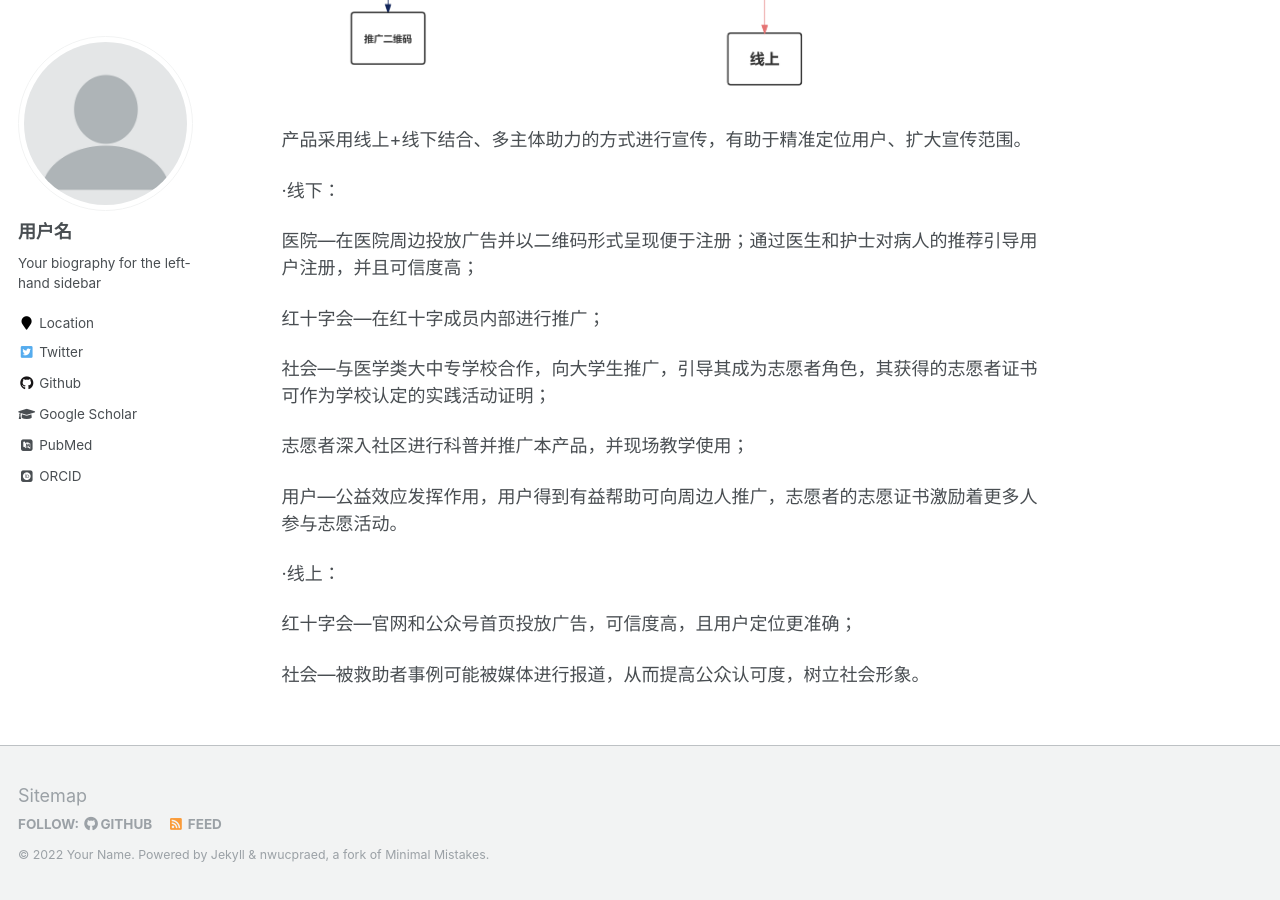
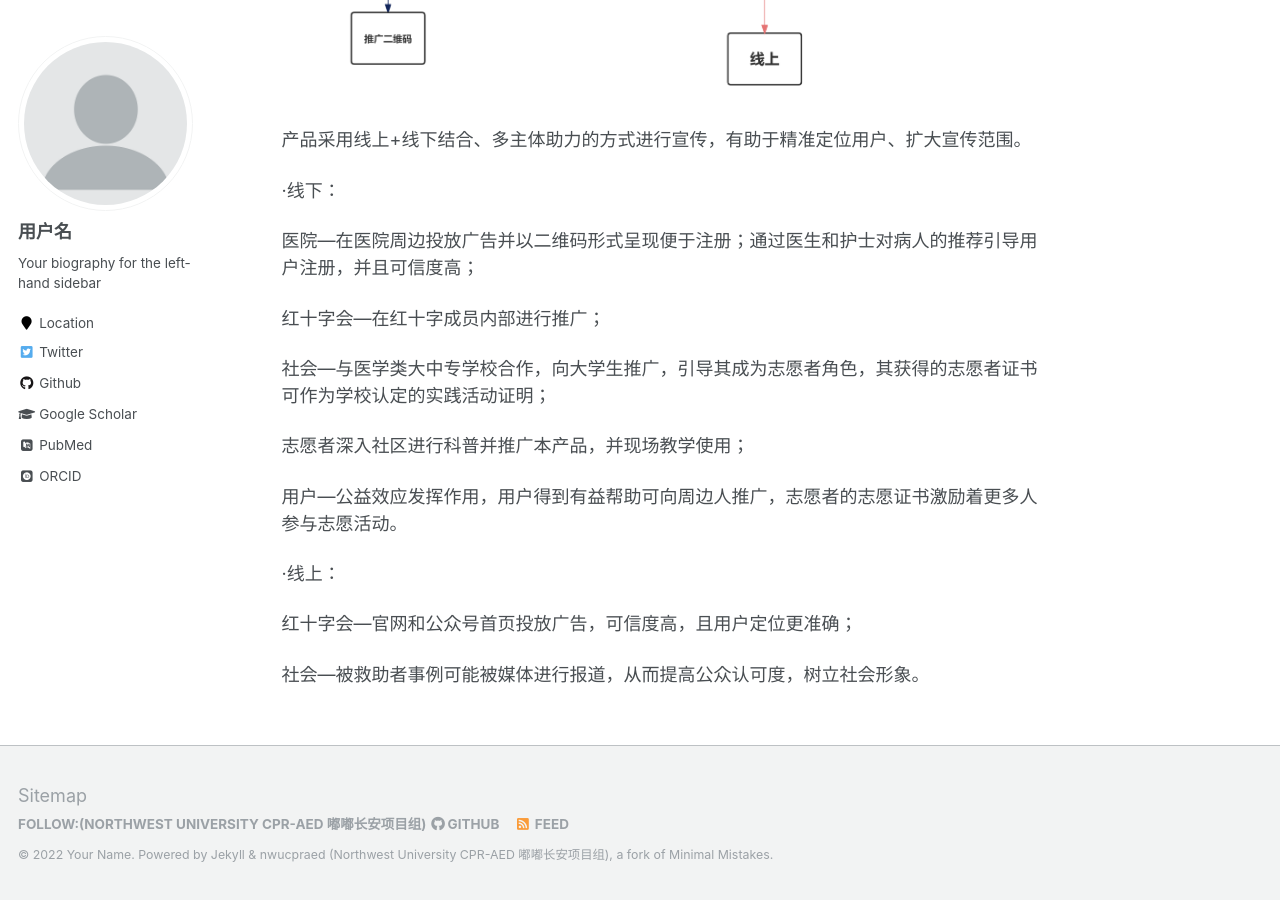
Before and after one commit to nwucpraed/nwucpraed.github.io, a Jekyll site: the page built from _pages/markdown.md, in a window 1280 px wide and 900 px high, scrolled down 9798 px. Built offline with Jekyll 4.4.1, drawn with Linux system fonts in a browser that asks for light colours; some web fonts are replaced.

Commit message:
footer
footer

```diff
--- a/_data/ui-text.yml
+++ b/_data/ui-text.yml
@@ -21,7 +21,7 @@
   comments_title             : "Comments"
   more_label                 : "Learn More"
   related_label              : "You May Also Enjoy"
-  follow_label               : "Follow:"
+  follow_label               : "Follow:(Northwest University CPR-AED 嘟嘟长安项目组)"
   feed_label                 : "Feed"
   powered_by                 : "Powered by"
   website_label              : "Website"
--- a/_includes/footer.html
+++ b/_includes/footer.html
@@ -21,4 +21,4 @@
   </ul>
 </div>
 
-<div class="page__footer-copyright">&copy; {{ site.time | date: '%Y' }} {{ site.name | default: site.title }}. {{ site.data.ui-text[site.locale].powered_by | default: "Powered by" }} <a href="http://jekyllrb.com" rel="nofollow">Jekyll</a> &amp; <a href="https://github.com/nwucpraed/nwucpraed.github.io">nwucpraed</a>, a fork of <a href="https://mademistakes.com/work/minimal-mistakes-jekyll-theme/" rel="nofollow">Minimal Mistakes</a>.</div>
+<div class="page__footer-copyright">&copy; {{ site.time | date: '%Y' }} {{ site.name | default: site.title }}. {{ site.data.ui-text[site.locale].powered_by | default: "Powered by" }} <a href="http://jekyllrb.com" rel="nofollow">Jekyll</a> &amp; <a href="https://github.com/nwucpraed/nwucpraed.github.io">nwucpraed (Northwest University CPR-AED 嘟嘟长安项目组)</a>, a fork of <a href="https://mademistakes.com/work/minimal-mistakes-jekyll-theme/" rel="nofollow">Minimal Mistakes</a>.</div>
```
Also changed, not shown: _pages/markdown.md (+1 -1 lines).
